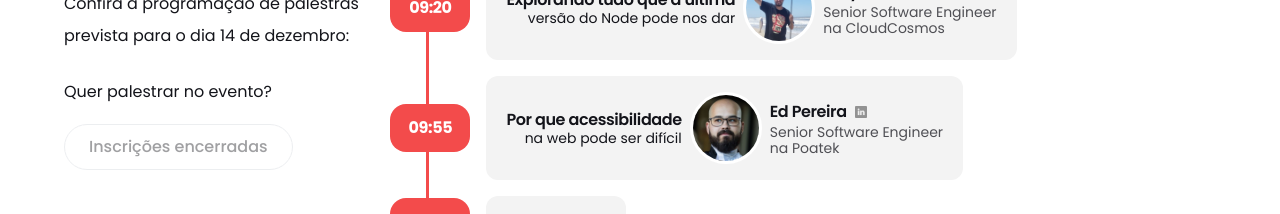
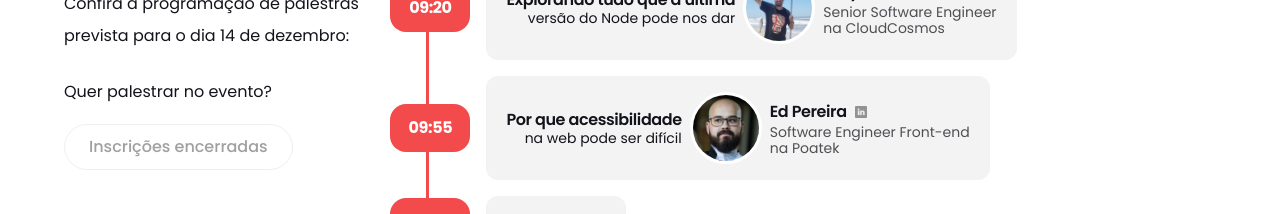
Before and after one commit to odanieldcs/4devconnect-landing, a Next.js app: page / in a window 1280 px wide. Shown: the part 1280-1494 px from the top of the page. Built offline with nearby package versions, Linux system fonts and the light colour scheme.

Commit message:
fix: speaker component

```diff
--- a/src/components/speaker.tsx
+++ b/src/components/speaker.tsx
@@ -38,7 +38,7 @@ function Speaker({
 					<Avatar
 						name={collaborator.name}
 						imageUri={collaborator.avatar}
-						className="absolute top-0 left-[3rem]"
+						className="absolute top-0 md:left-[3rem] left-[2rem]"
 					/>
 				)}
 			</div>
--- a/src/config.ts
+++ b/src/config.ts
@@ -59,7 +59,7 @@ export const talks: TalkProps[] = [
 			name: 'Ed Pereira',
 			company: 'na Poatek',
 			linkedin: 'https://www.linkedin.com/in/egpereira',
-			role: 'Senior Software Engineer',
+			role: 'Software Engineer Front-end',
 		},
 	},
 	{
```
